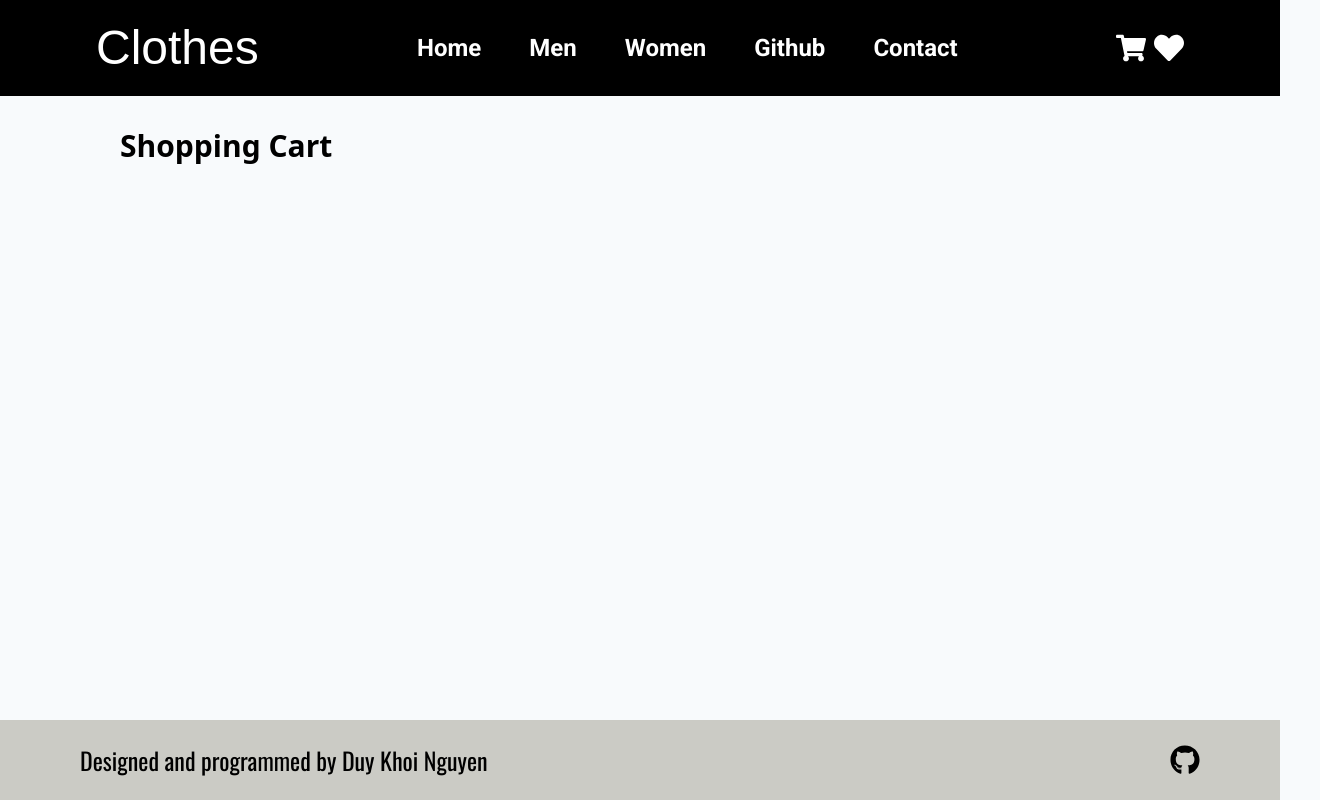
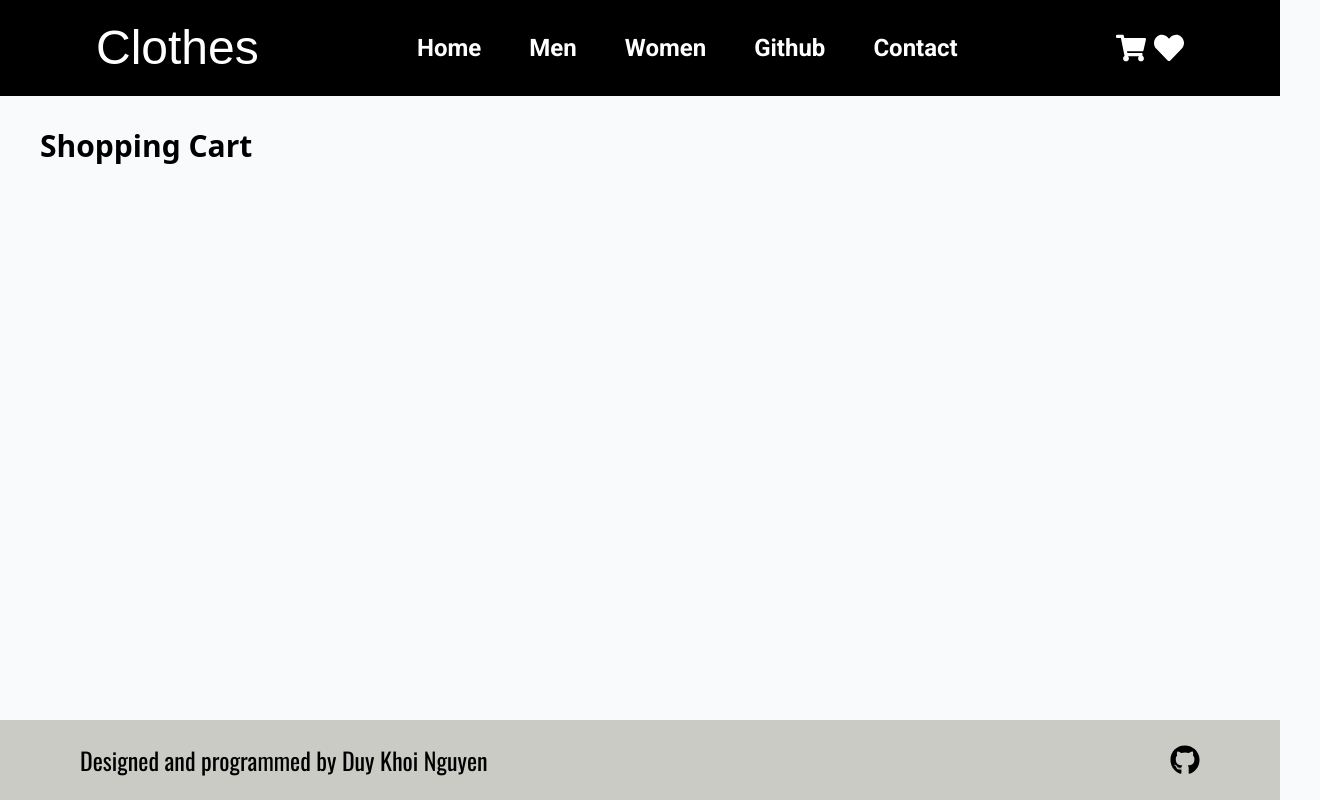
Before and after one commit to khoi-ng/clothes-shop, a Next.js app: page /cart in a window 1280 px wide. Shown: the whole page, 1320 px wide, since content can reach past the window. Built offline with nearby package versions, Linux system fonts and the light colour scheme; a web font is replaced by a local one.

Commit message:
resolve warnings

```diff
--- a/src/app/cart/layout.tsx
+++ b/src/app/cart/layout.tsx
@@ -1,4 +1,4 @@
-import Footer from '@/components/Footer/footer';
+import Footer from '@/components/Footer/Footer';
 import Navbar from '@/components/Navbar';
 
 export const metadata = {
@@ -15,9 +15,7 @@ export default function RootLayout({
     <html lang='en'>
       <body className='bg-slate-50 flex flex-col min-h-screen'>
         <Navbar fontColor='text-white' backgroundColor='bg-black' />
-        <main className='grow'>
-          <section className='max-md:mx-6 mx-20'>{children}</section>
-        </main>
+        <main className='grow'>{children}</main>
         <Footer />
       </body>
     </html>
--- a/src/app/page.tsx
+++ b/src/app/page.tsx
@@ -5,7 +5,7 @@ import CheckoutMore from '@/components/LandingPage/CheckoutMore/CheckoutMore';
 
 import { getFeaturedProducts } from '../../src/db/prismaOperation';
 import Navbar from '@/components/Navbar';
-import Footer from '@/components/Footer/footer';
+import Footer from '@/components/Footer/Footer';
 
 export default async function Home() {
   const featuredProducts = await getFeaturedProducts();
--- a/src/app/products/[gender]/layout.tsx
+++ b/src/app/products/[gender]/layout.tsx
@@ -1,9 +1,8 @@
-import prisma from '@/db/prisma';
-import { Gender, GENDER } from '@/interfaces';
+import { Gender } from '@/interfaces';
 import CategorySideNav from '@/components/CategorySideNav/CategorySideNav';
 import NotFound from '@/app/not-found';
 import { getGenderCategories } from '@/db/prismaOperation';
-import Footer from '@/components/Footer/footer';
+import Footer from '@/components/Footer/Footer';
 
 export const metadata = {
   title: 'Next.js',
--- a/src/components/Footer/Footer.tsx
+++ b/src/components/Footer/Footer.tsx
@@ -1,5 +1,6 @@
 import React from 'react';
 import { FaGithub } from 'react-icons/fa';
+
 const Footer = () => {
   return (
     <footer className='h-20 bg-[#CBCBC5] flex items-center justify-between px-10 md:px-20'>
```
